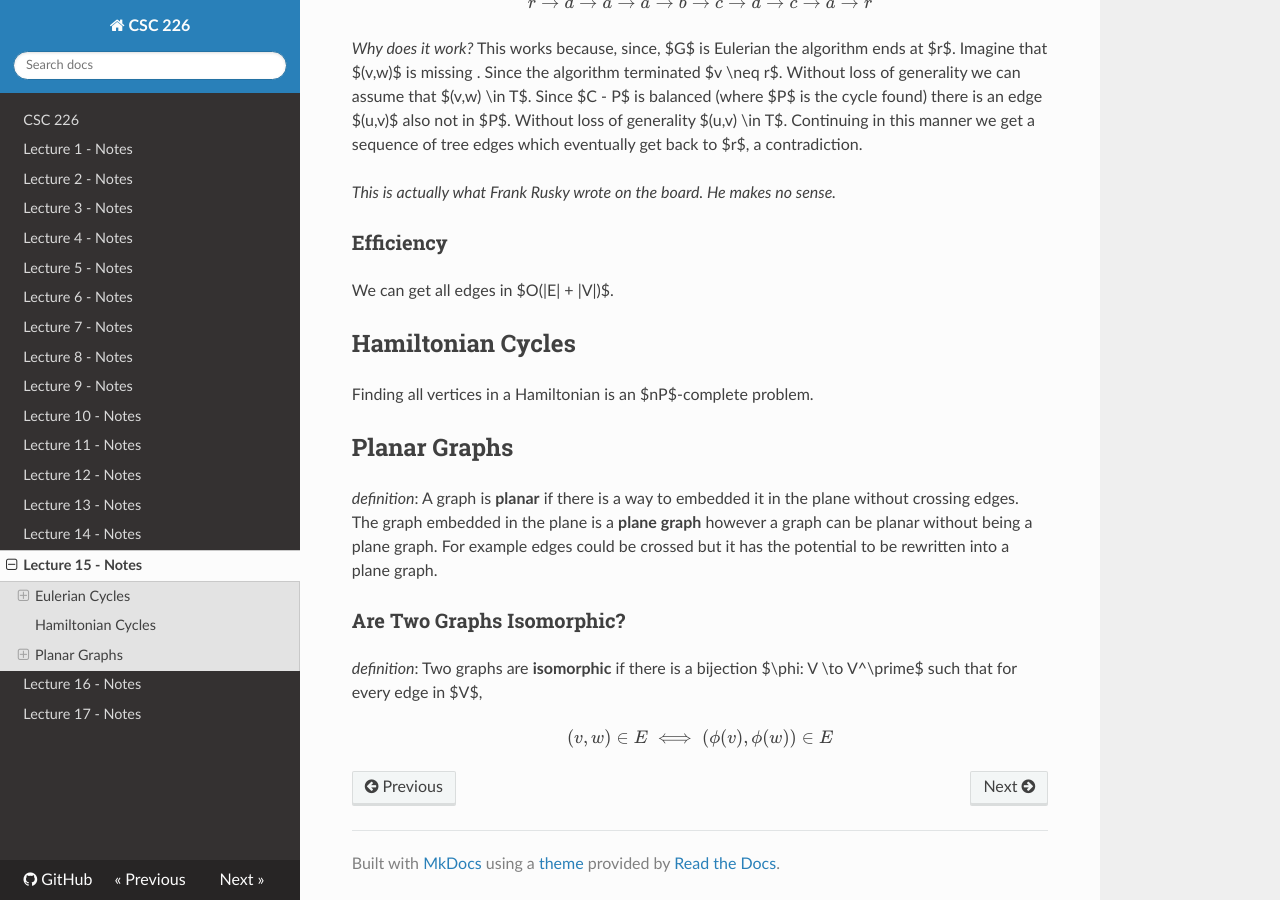
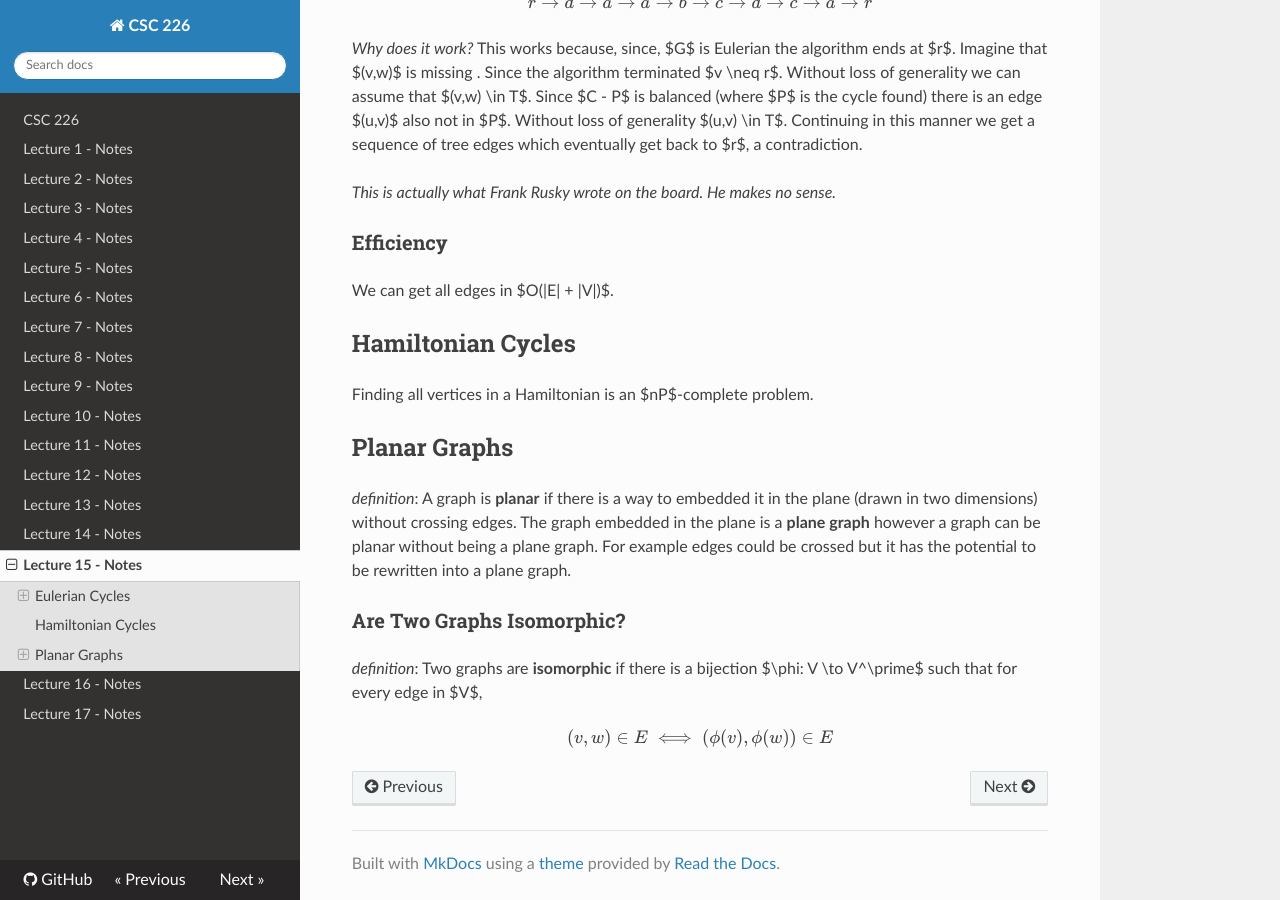
Before and after one commit to UVicNotes/CSC-226, an MkDocs documentation site: the page built from Notes/2016-03-03.md, in a window 1280 px wide and 900 px high, scrolled down 1793 px. Built offline with MkDocs 1.6.1, drawn with Linux system fonts in a browser that asks for light colours; nearby versions of some CDN libraries; formulas are drawn with MathJax 3.

Commit message:
Update 2016-03-03.md

```diff
--- a/Notes/2016-03-03.md
+++ b/Notes/2016-03-03.md
@@ -53,7 +53,7 @@ Finding all vertices in a Hamiltonian is an $nP$-complete problem.
 
 ## Planar Graphs
 
-_definition_: A graph is __planar__ if there is a way to embedded it in the plane without crossing edges. The graph embedded in the plane is a __plane graph__ however a graph can be planar without being a plane graph. For example edges could be crossed but it has the potential to be rewritten into a plane graph.
+_definition_: A graph is __planar__ if there is a way to embedded it in the plane (drawn in two dimensions) without crossing edges. The graph embedded in the plane is a __plane graph__ however a graph can be planar without being a plane graph. For example edges could be crossed but it has the potential to be rewritten into a plane graph.
 
 ### Are Two Graphs Isomorphic?
 
```
